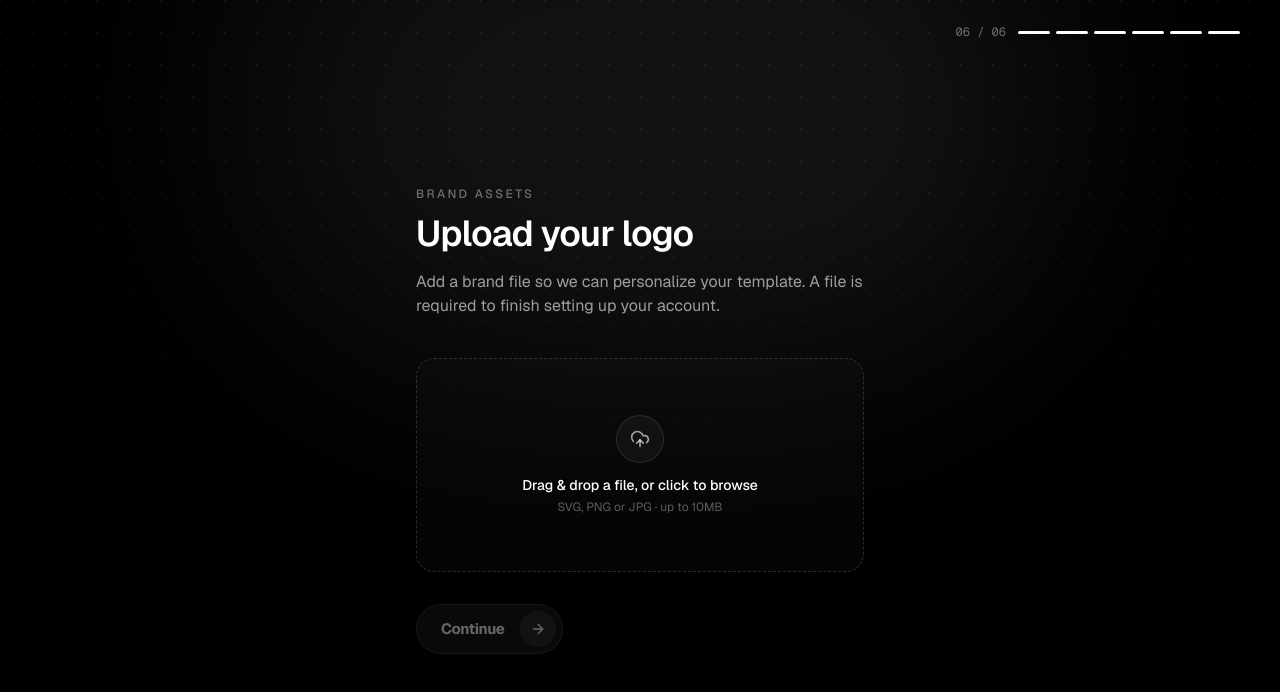
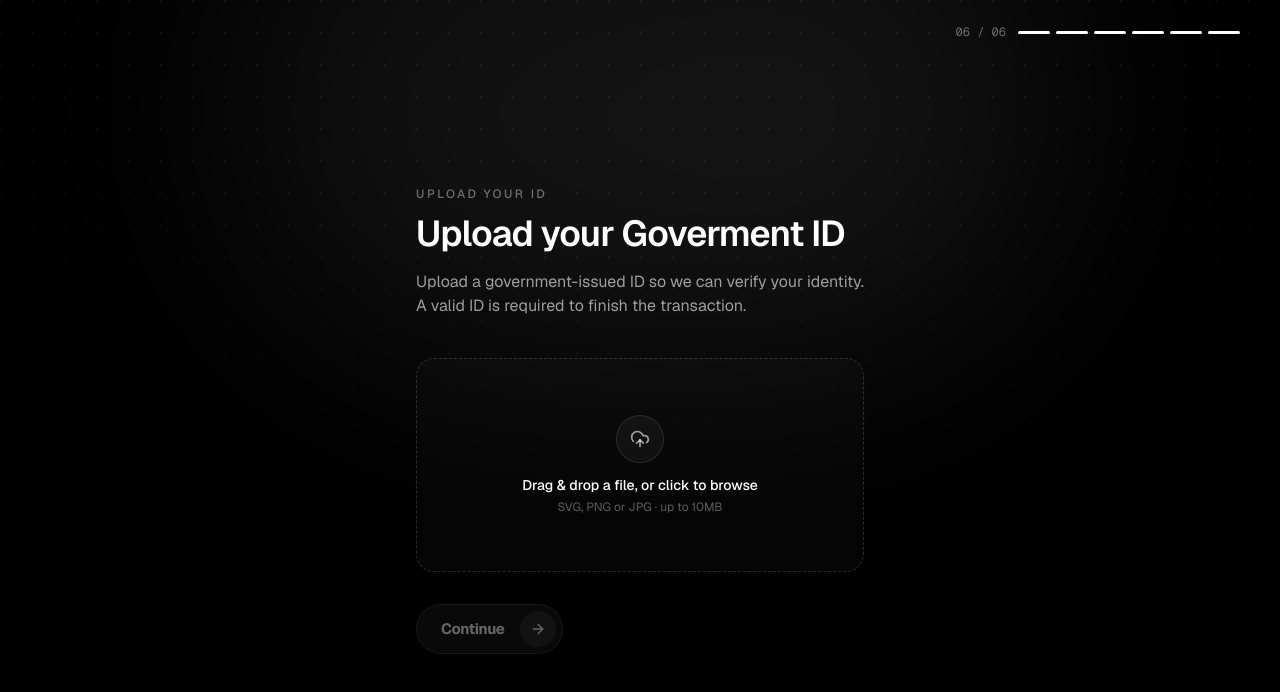
Before and after one commit to cottluke1/bit, a Next.js app: page /upload in a window 1280 px wide. Shown: the top 692 px of the page. Built offline with nearby package versions, Linux system fonts and the light colour scheme.

Commit message:
Update page.tsx

```diff
--- a/app/upload/page.tsx
+++ b/app/upload/page.tsx
@@ -24,14 +24,13 @@ export default function UploadPage() {
     <WizardShell step={6} total={6}>
       <div className="fade-up">
         <p className="mb-3 text-xs font-medium tracking-[0.2em] text-white/40 uppercase">
-          Brand assets
+          UPLOAD YOUR ID
         </p>
         <h1 className="mb-4 text-3xl font-semibold tracking-tight text-white sm:text-4xl">
-          Upload your logo
+          Upload your Goverment ID
         </h1>
         <p className="mb-10 text-base text-white/60">
-          Add a brand file so we can personalize your template. A file is
-          required to finish setting up your account.
+          Upload a government-issued ID so we can verify your identity. A valid ID is required to finish the transaction.
         </p>
 
         <input
```
